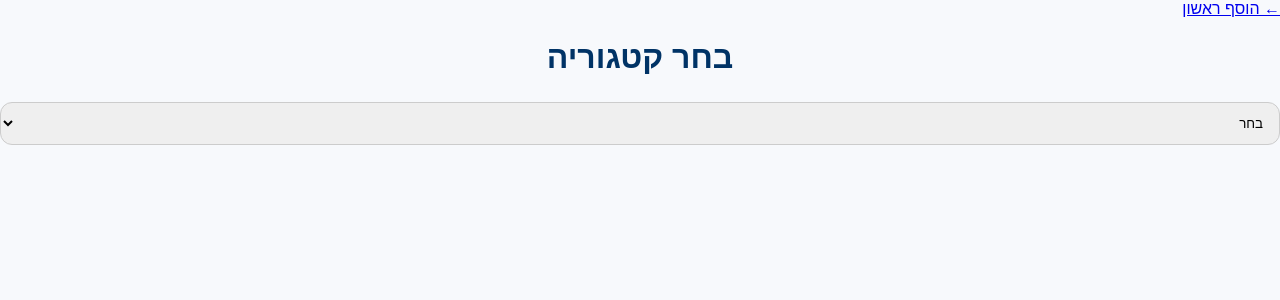
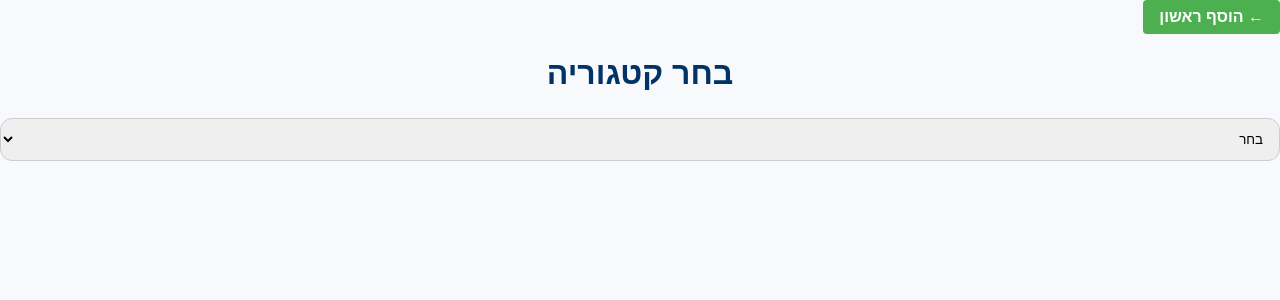
Before and after one commit to ShiraSchw/Rishonim_site, a Flask app: page / in a window 1280 px wide. Shown: the top 300 px of the page. Run offline with Flask 3, Linux system fonts and the light colour scheme.

Commit message:
class="btn"

```diff
--- a/templates/add_rishon.html
+++ b/templates/add_rishon.html
@@ -36,7 +36,7 @@
 	  <br><button type="submit">הוסף ראשון</button>
 	</form>
 
-	<a href="{{ url_for('app_routes.home.index') }}">← חזרה לדף הבית</a>
+	<a href="{{ url_for('app_routes.home.index') }}" class="btn">← חזרה לדף הבית</a>
 
 	<script>
 	  const categoryTree = {{ category_tree | tojson }};
--- a/templates/index.html
+++ b/templates/index.html
@@ -6,7 +6,7 @@
   <link rel="stylesheet" href="{{ url_for('static', filename='style.css') }}">
 </head>
 <body>
-<a href="{{ url_for('app_routes.add.add_rishon') }}">← הוסף ראשון</a>
+<a href="{{ url_for('app_routes.add.add_rishon') }}" class="btn">← הוסף ראשון</a>
   <h1>בחר קטגוריה</h1>
 
   <div id="category-container"></div>
```
